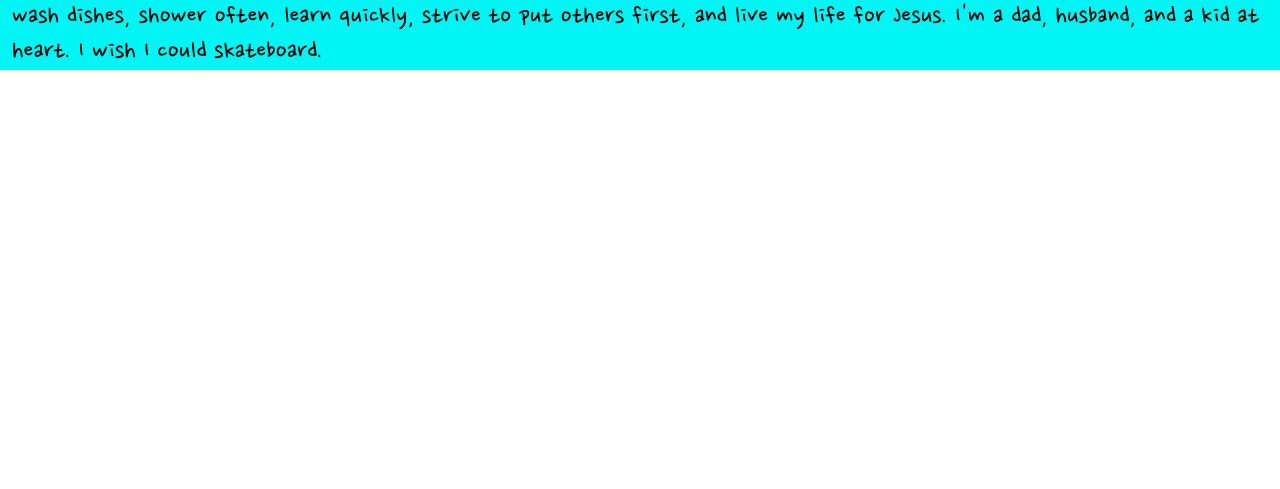
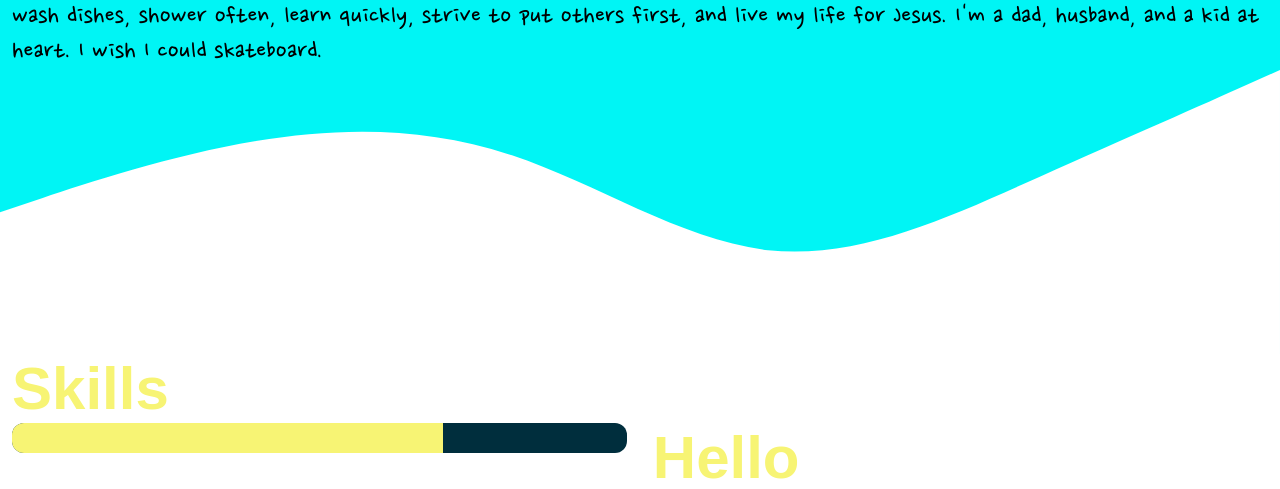
Before and after one commit to DavletkulovAynur/Aynur_Codit, a React (Create React App) app: page / in a window 1280 px wide. Shown: the part 1444-1933 px from the top of the page. Before the commit the page ends 1514 px from the top, so only its background shows below. Built offline with nearby package versions, Linux system fonts and the light colour scheme; a web font is replaced by a local one.

Commit message:
about-me

```diff
--- a/src/App/App.jsx
+++ b/src/App/App.jsx
@@ -1,5 +1,6 @@
 import React from "react";
 import "./App.scss";
+import AboutMe from "./Blocks/AboutMe/AboutMe";
 import Main from "./Blocks/Main/Main";
 import Portfolio from "./Blocks/Portfolio/Portfolio";
 
@@ -8,6 +9,7 @@
     <div className="App">
      <Main/>
      <Portfolio/>
+     <AboutMe/>
     </div>
   );
 }
--- a/src/App/Blocks/AboutMe/About.scss
+++ b/src/App/Blocks/AboutMe/About.scss
@@ -0,0 +1,28 @@
+.About-me {
+  background: #fff;
+
+  &__content {
+    display: grid;
+    grid-template-columns: repeat(2, 1fr);
+    grid-gap: 2vw;
+  }
+
+
+}
+
+.Skills {
+
+  &__item {
+    width: 100%;
+    height: 30px;
+    background: #002e3d;
+    border-radius: 12px;
+    overflow: hidden;
+  }
+
+  &__item-fill {
+    width: 70%;
+    height: 30px;
+    background: #f7f474;
+  }
+}
--- a/src/App/Blocks/AboutMe/AboutMe.jsx
+++ b/src/App/Blocks/AboutMe/AboutMe.jsx
@@ -1,8 +1,22 @@
-import React from 'react'
-import './About.scss'
+import React from "react";
+import "./About.scss";
 
 export default function AboutMe() {
   return (
-    <div>AboutMe</div>
-  )
+    <div className="About-me">
+      <div className="App-content">
+        <h1>Skills</h1>
+        <div className="About-me__content">
+          <div className="Skills">
+            <section className="Skills__item">
+              <div className="Skills__item-fill"></div>
+            </section>
+          </div>
+          <div>
+            <h1>Hello</h1>
+          </div>
+        </div>
+      </div>
+    </div>
+  );
 }
--- a/src/App/Blocks/Main/Main.jsx
+++ b/src/App/Blocks/Main/Main.jsx
@@ -26,7 +26,6 @@
         viewBox="0 0 1440 320"
       >
         <path
-          fill="currentColor"
           fill-opacity="1"
           d="M0,224L26.7,208C53.3,192,107,160,160,149.3C213.3,139,267,149,320,138.7C373.3,128,427,96,480,106.7C533.3,117,587,171,640,165.3C693.3,160,747,96,800,74.7C853.3,53,907,75,960,90.7C1013.3,107,1067,117,1120,149.3C1173.3,181,1227,235,1280,224C1333.3,213,1387,139,1413,101.3L1440,64L1440,0L1413.3,0C1386.7,0,1333,0,1280,0C1226.7,0,1173,0,1120,0C1066.7,0,1013,0,960,0C906.7,0,853,0,800,0C746.7,0,693,0,640,0C586.7,0,533,0,480,0C426.7,0,373,0,320,0C266.7,0,213,0,160,0C106.7,0,53,0,27,0L0,0Z"
         ></path>
--- a/src/App/Blocks/Portfolio/Portfolio.jsx
+++ b/src/App/Blocks/Portfolio/Portfolio.jsx
@@ -100,6 +100,7 @@
 
         <p>I created STATAMIC, co-host FULL STACK RADIO, and am working on RADICAL DESIGN COURSE. I was homeschooled, live in Florida, wash dishes, shower often, learn quickly, strive to put others first, and live my life for Jesus. I'm a dad, husband, and a kid at heart. I wish I could skateboard.</p>
       </div>
+      <svg xmlns="http://www.w3.org/2000/svg" viewBox="0 0 1440 320"><path fill="#000b76" fill-opacity="1" d="M0,160L48,144C96,128,192,96,288,80C384,64,480,64,576,96C672,128,768,192,864,202.7C960,213,1056,171,1152,128C1248,85,1344,43,1392,21.3L1440,0L1440,320L1392,320C1344,320,1248,320,1152,320C1056,320,960,320,864,320C768,320,672,320,576,320C480,320,384,320,288,320C192,320,96,320,48,320L0,320Z"></path></svg>
     </div>
   );
 }
--- a/src/App/Blocks/Portfolio/Portfolio.scss
+++ b/src/App/Blocks/Portfolio/Portfolio.scss
@@ -10,6 +10,16 @@
     font-size: 44px;
     color: #fff;
     margin: 0;
+  }
+
+  svg {
+    width: 100%;
+    transform: rotate(360deg);
+    display: block;
+  }
+
+  svg path {
+    fill: #ffffff;
   }
 
 
```
